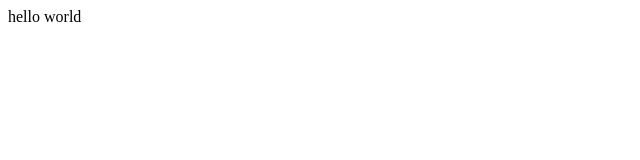
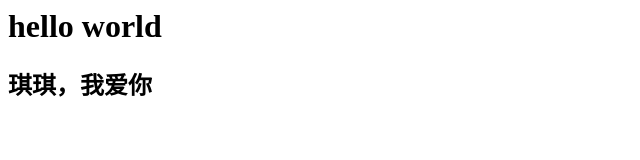
Before and after one commit to tenmue/tenmue.github.io, a plain HTML site: page index.html in a window 1280 px wide. Shown: the whole page, without its empty margins (0-640 px from the left). Drawn offline with Linux system fonts and the light colour scheme.

Commit message:
update connent

```diff
--- a/index.html
+++ b/index.html
@@ -1 +1,4 @@
-hello world
+<h1>hello world</h1>
+<div>
+    <h2>琪琪，我爱你</h2>
+</div>
```
